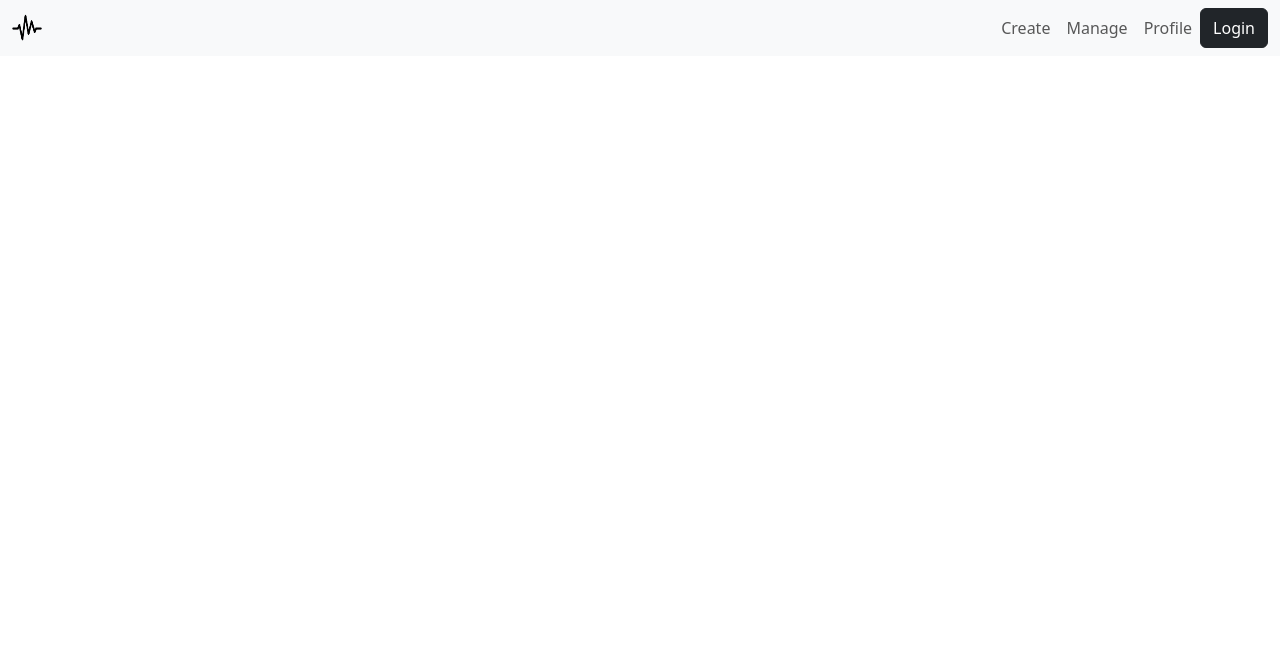
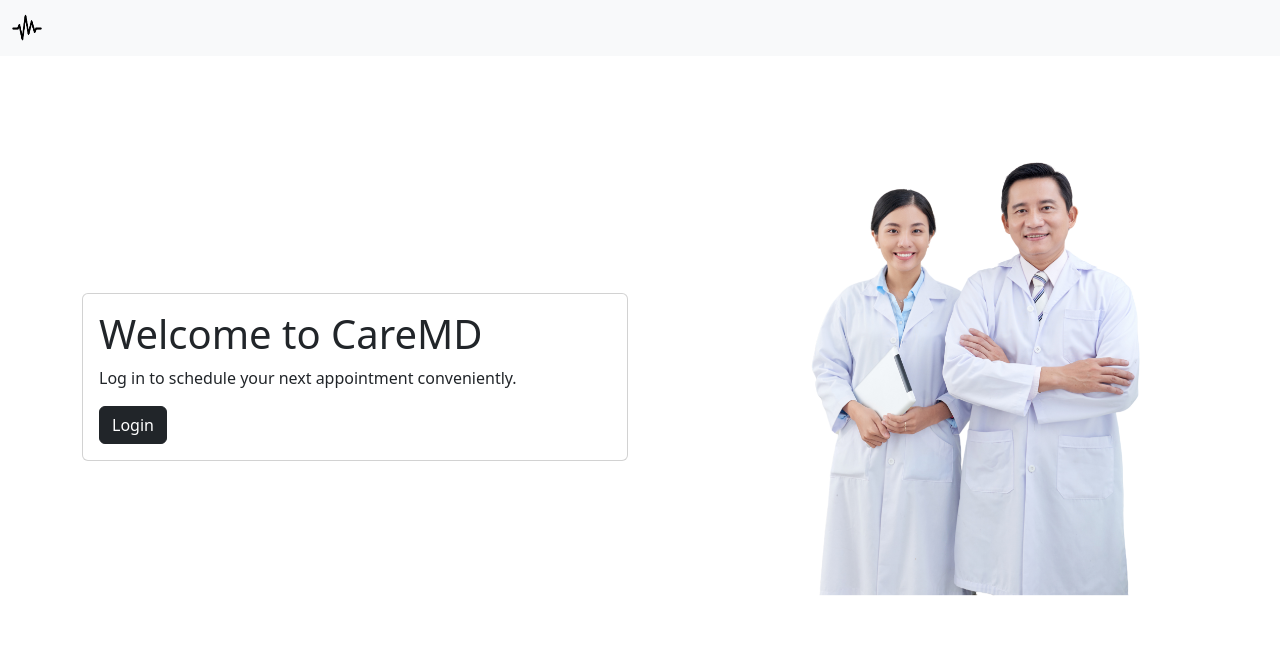
Before and after one commit to Yattmeo/ESDG6, a Flask app: template templates/index.html in a window 1280 px wide. Shown: the top 649 px of the page. Run offline with Flask 3, Linux system fonts and the light colour scheme; the template is opened without the code that fills it, so the values that code supplies are empty; some libraries are stand-ins or nearby versions.

Commit message:
Home page before login

```diff
--- a/templates/index.html
+++ b/templates/index.html
@@ -22,26 +22,25 @@
             <a class="navbar-brand me-4" href="#">
                 <img src="../images/CareMD_icon.png" width="30" height="30" class="d-inline-block align-top" alt="CareMD logo">
             </a>
-            <button class="navbar-toggler" type="button" data-bs-toggle="collapse" data-bs-target="#navbarNav"
-                aria-controls="navbarNav" aria-expanded="false" aria-label="Toggle navigation">
-                <span class="navbar-toggler-icon"></span>
-            </button>
-            <div class="collapse navbar-collapse" id="navbarNav">
-                <ul class="navbar-nav ms-auto">
-                    <li class="nav-item">
-                        <a class="nav-link" href="#">Create</a>
-                    </li>
-                    <li class="nav-item">
-                        <a class="nav-link" href="#">Manage</a>
-                    </li>
-                    <li class="nav-item">
-                        <a class="nav-link" href="#">Profile</a>
-                    </li>
-                    <button type="submit" class="btn btn-dark btn-block">Login</button>
-                </ul>
+        </div>
+    </nav>
+
+    <div class="container mt-5">
+        <div class="row align-items-center">
+            <div class="col-md-6">
+                <div class="card">
+                    <div class="card-body">
+                        <h1 class="card-title">Welcome to CareMD</h1>
+                        <p class="card-text">Log in to schedule your next appointment conveniently.</p>
+                        <a href="login.html" class="btn btn-dark btn-block">Login</a>
+                    </div>
+                </div>
+            </div>
+            <div class="col-md-6">
+                <img src="../images/Home_Doctor.png" class="img-fluid" alt="Home Doctors">
             </div>
         </div>
-    </nav>
+    </div>
 
     <!-- Axios -->
     <script src="https://cdn.jsdelivr.net/npm/axios/dist/axios.min.js"></script>
```
Also changed, not shown: images/Home_Doctor.png (added), images/home_doctors.jpg (deleted), templates/login.html (added).
